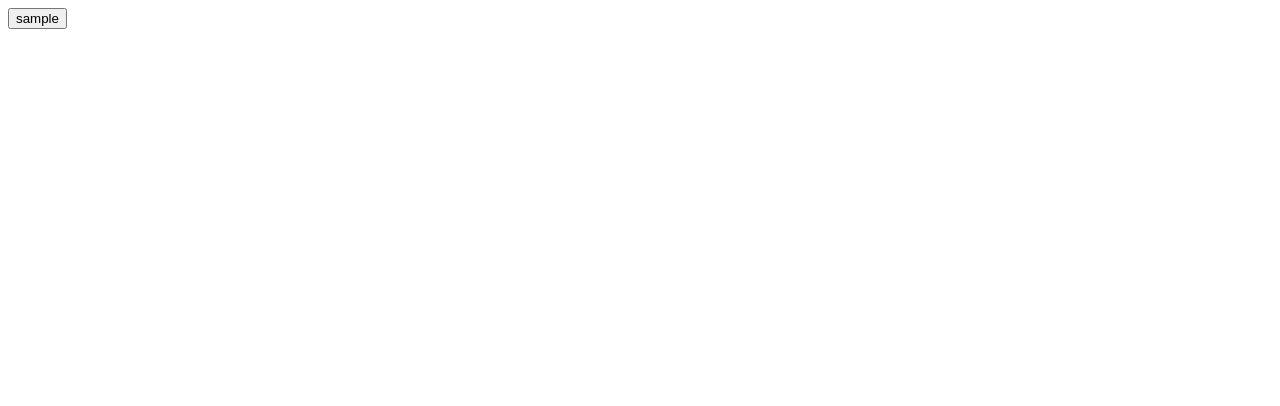
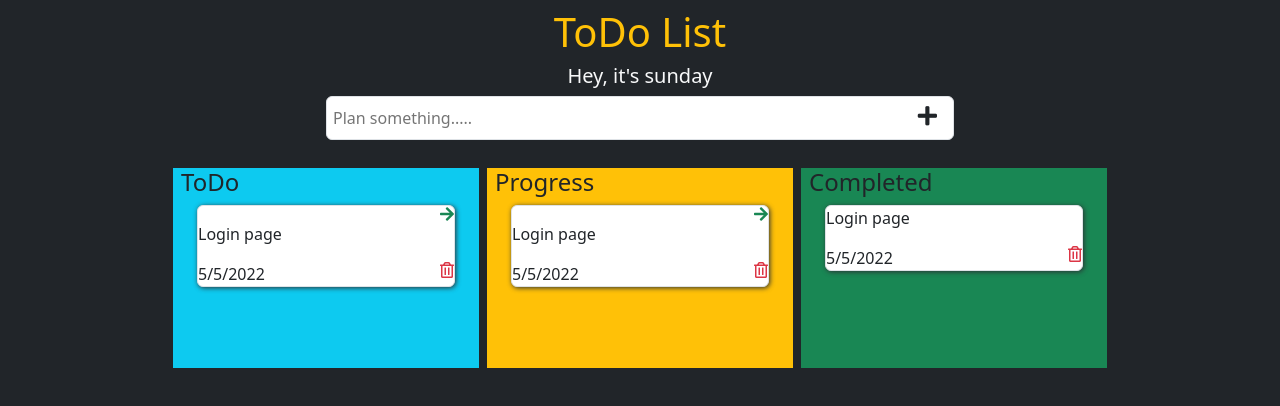
Before and after one commit to jitheshm/todo, a React (Create React App) app: page / in a window 1280 px wide. Shown: the top 406 px of the page. Built offline with nearby package versions, Linux system fonts and the light colour scheme.

Commit message:
todo design added

```diff
--- a/public/index.html
+++ b/public/index.html
@@ -2,14 +2,15 @@
 <html lang="en">
   <head>
     <meta charset="utf-8" />
-    <link rel="icon" href="%PUBLIC_URL%/favicon.ico" />
+
     <meta name="viewport" content="width=device-width, initial-scale=1" />
     <meta name="theme-color" content="#000000" />
     <meta
       name="description"
       content="Web site created using create-react-app"
     />
-    <link rel="apple-touch-icon" href="%PUBLIC_URL%/logo192.png" />
+
+
     <!--
       manifest.json provides metadata used when your web app is installed on a
       user's mobile device or desktop. See https://developers.google.com/web/fundamentals/web-app-manifest/
@@ -25,8 +26,10 @@
       Learn how to configure a non-root public URL by running `npm run build`.
     -->
     <title>React App</title>
+    <link rel="stylesheet" href="https://cdn.jsdelivr.net/npm/bootstrap@5.2.0/dist/css/bootstrap.min.css">
+    <link rel="stylesheet" href="https://use.fontawesome.com/releases/v5.12.0/css/all.css">
   </head>
-  <body>
+  <body class="bg-dark">
 
     <div id="root"></div>
     <!--
--- a/src/App.js
+++ b/src/App.js
@@ -3,7 +3,82 @@
 
 function App() {
   return (
-   <button>sample</button>
+          <section className="container-fluid">
+            <div>
+              <div className="mt-2">
+                <h1 className="text-center text-warning">ToDo List</h1>
+              </div>
+              <div>
+                <h5 className="text-center text-light">Hey, it's sunday</h5>
+              </div>
+              <div className="d-flex justify-content-center">
+                <div className="text-start bg-white border rounded col-6" style={{height: '44px'}}><input type="text" className="col-10 my-2 ms-1" style={{borderStyle: 'hidden'}} placeholder="Plan something....." /><i className="fas fa-plus text-end float-end mt-2 me-3" style={{fontSize: '22px'}} /></div>
+              </div>
+            </div>
+            <div className="row mt-4 mx-3 justify-content-center">
+              <div id="todo" className="col-md-3 bg-info px-0 m-1" style={{minHeight: '200px'}}>
+                <div>
+                  <h4 className="ms-2">ToDo</h4>
+                </div>
+                <div className="mt-2">
+
+
+
+                  <div className="border rounded bg-white mx-4 mb-4" style={{minHeight: '33px', boxShadow: '1px 1px 5px 0px rgb(44,49,52)'}} name="looping div">
+                    <div><i className="fas fa-arrow-right text-success d-flex d-md-flex justify-content-end justify-content-md-end" /></div>
+                    <div>
+                      <p style={{overflowWrap: 'break-word'}}>Login page </p>
+                    </div>
+                    <div className="row"><span className="fs-6 fw-lighter d-lg-flex justify-content-lg-start align-items-lg-end col-6">5/5/2022</span><i className="far fa-trash-alt text-danger d-flex d-md-flex justify-content-end justify-content-md-end col-6" /></div>
+                  </div>
+
+
+
+                </div>
+              </div>
+              <div id="progress" className="col-md-3 bg-warning px-0 m-1" style={{minHeight: '200px'}}>
+                <div>
+                  <h4 className="ms-2">Progress</h4>
+                </div>
+                <div className="mt-2">
+
+
+                  <div className="border rounded bg-white mx-4 mb-4" style={{minHeight: '33px', boxShadow: '1px 1px 5px rgb(44,49,52)'}} name="looping div">
+                    <div><i className="fas fa-arrow-right text-success d-flex d-md-flex justify-content-end justify-content-md-end" /></div>
+                    <div>
+                      <p style={{overflowWrap: 'break-word'}}>Login page</p>
+                    </div>
+                    <div className="row"><span className="fs-6 fw-lighter d-lg-flex justify-content-lg-start align-items-lg-end col-6">5/5/2022</span><i className="far fa-trash-alt text-danger d-flex d-md-flex justify-content-end justify-content-md-end col-6" /></div>
+                  </div>
+
+
+
+                </div>
+              </div>
+              <div id="complete" className="col-md-3 bg-success px-0 m-1" style={{minHeight: '200px'}}>
+                <div>
+                  <h4 className="ms-2">Completed</h4>
+                </div>
+                <div className="mt-2">
+
+
+
+                  <div className="border rounded bg-white mx-4 mb-4" style={{minHeight: '33px', boxShadow: '1px 1px 5px rgb(44,49,52)'}} name="looping div">
+                    <div>
+                      <p style={{overflowWrap: 'break-word'}}>Login page</p>
+                    </div>
+                    <div className="row"><span className="fs-6 fw-lighter d-lg-flex justify-content-lg-start align-items-lg-end col-6">5/5/2022</span><i className="far fa-trash-alt text-danger d-flex d-md-flex justify-content-end justify-content-md-end col-6" /></div>
+                  </div>
+
+
+
+                </div>
+              </div>
+            </div>
+          </section>
+
+
+
   );
 }
 
```
